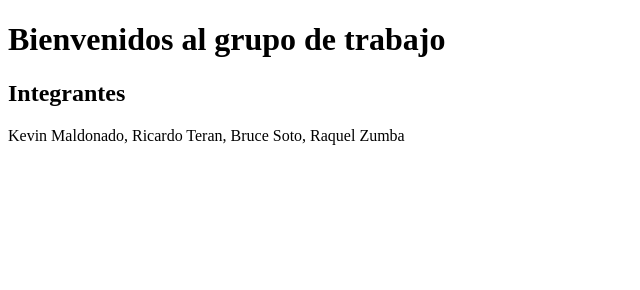
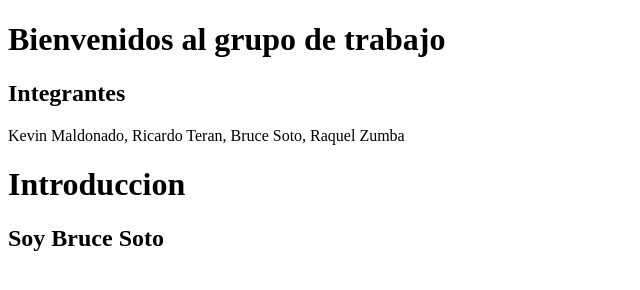
Before and after one commit to EstherZumba/Grupo6SOTF, a plain HTML site: page index.html in a window 1280 px wide. Shown: the whole page, without its empty margins (0-640 px from the left). Drawn offline with Linux system fonts and the light colour scheme.

Commit message:
agregar introduccion (#2)
Co-authored-by: Bruce Soto <b.a.s.c.6226@hotmail.com>

```diff
--- a/index.html
+++ b/index.html
@@ -10,5 +10,7 @@
     <h1>Bienvenidos al grupo de trabajo</h1>
     <h2> Integrantes</h2>
     <p>Kevin Maldonado, Ricardo Teran, Bruce Soto, Raquel Zumba</p>
+    <h1> Introduccion </h1>
+    <h2> Soy Bruce Soto</h2>
 </body>
 </html>
```
